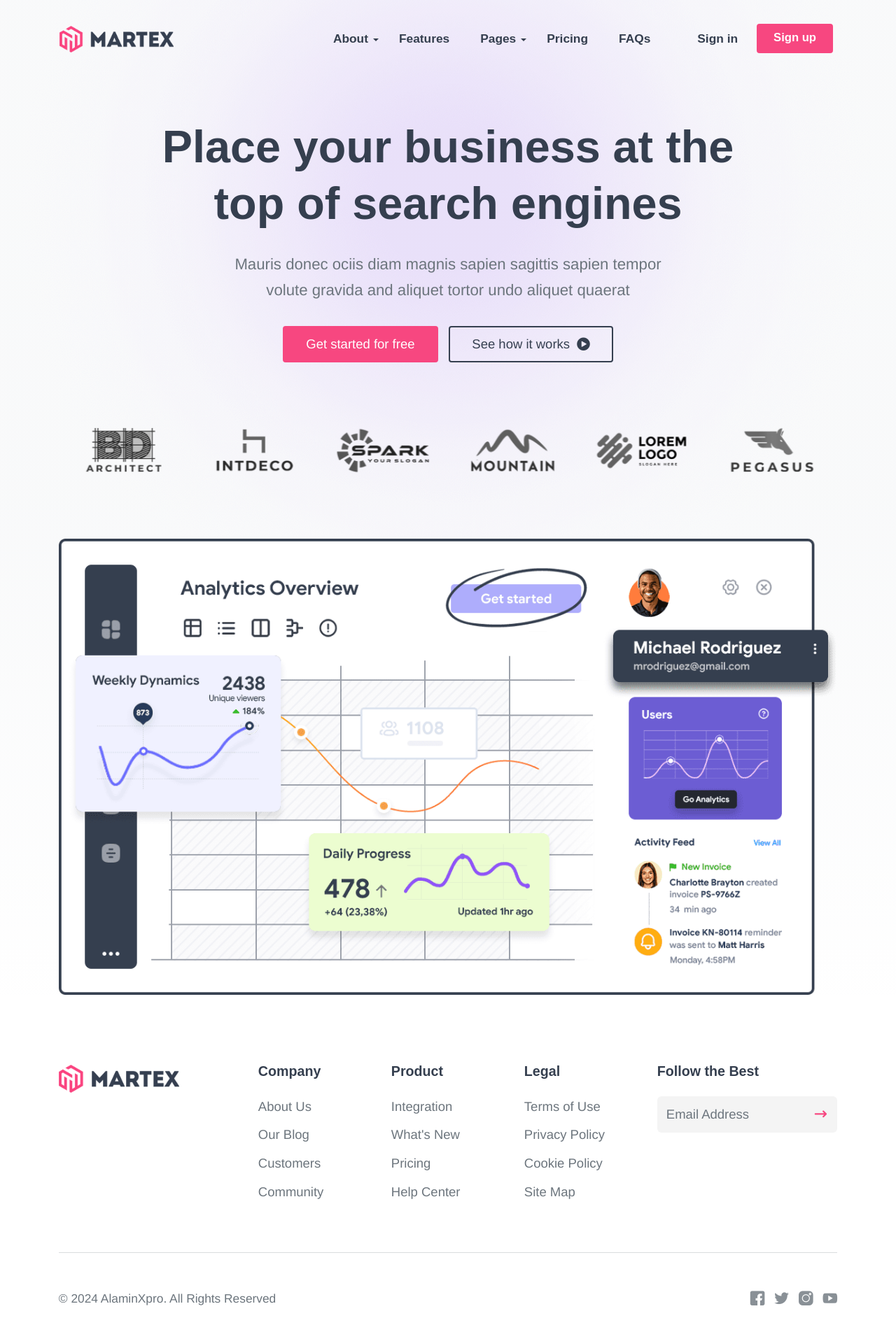
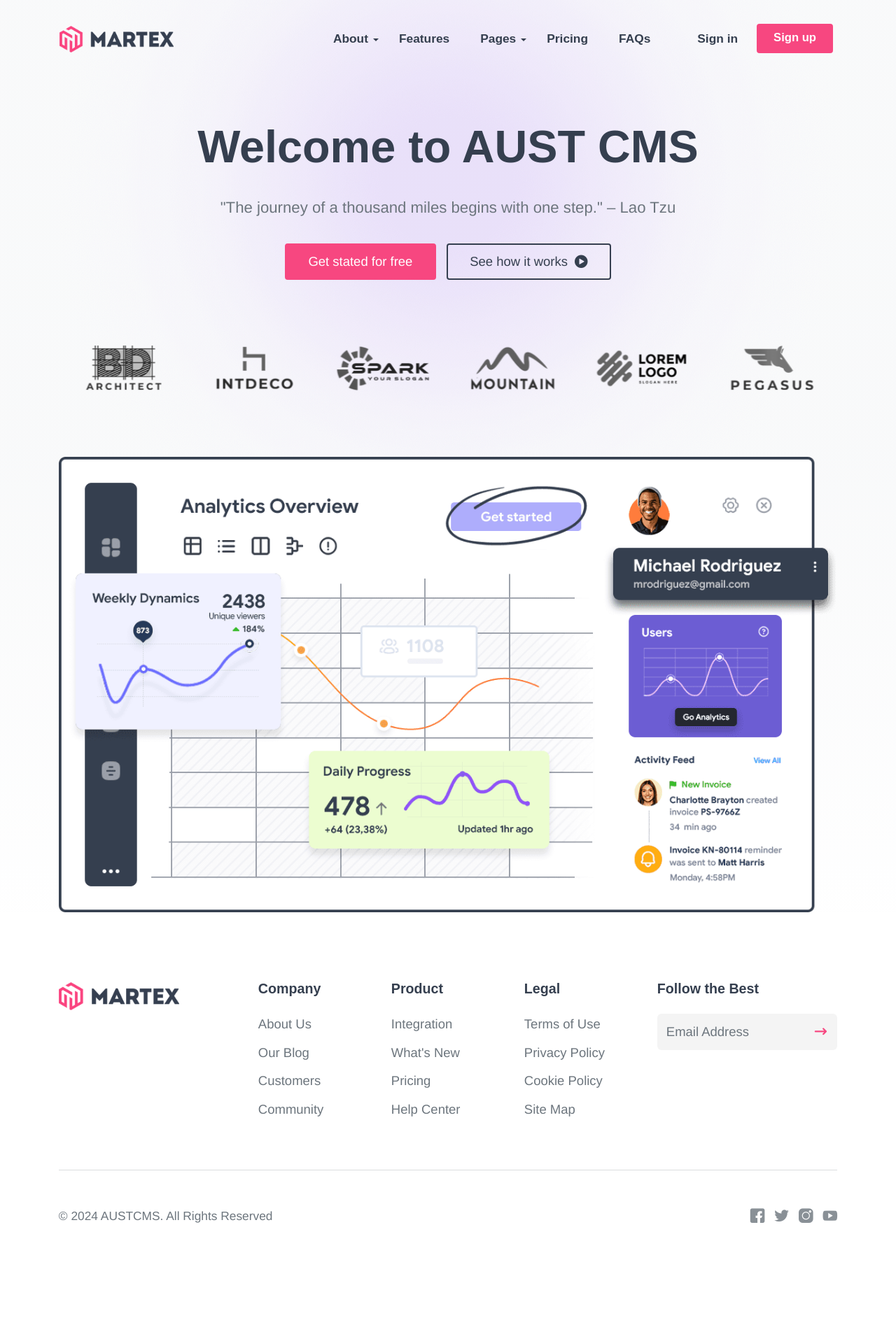
Before and after one commit to alaminXpro/aust-cms, a Next.js app in the folder client/: page / in a window 1280 px wide. Shown: the top 1904 px of the page at 70% size. After the commit the page ends 1804 px from the top, so only its background shows below. Built offline with nearby package versions, Linux system fonts and the light colour scheme.

Commit message:
Made Necessary changes

```diff
--- a/client/src/components/layout/Menu.js
+++ b/client/src/components/layout/Menu.js
@@ -54,8 +54,8 @@ export default function Menu() {
                                 <ul className="col-md-12 col-lg-3 link-list">
                                     <li className="fst-li"><Link href="/blog-listing">Blog Listing</Link></li>
                                     <li><Link href="/single-post">Single Blog Post</Link></li>
-                                    <li><Link href="/login-2">Login Page</Link></li>
-                                    <li><Link href="/signup-2">Signup Page</Link></li>
+                                    <li><Link href="/login">Login Page</Link></li>
+                                    <li><Link href="/signup">Signup Page</Link></li>
                                     <li><Link href="/reset-password">Reset Password</Link></li>
                                 </ul>
                             </div> {/* End row */}
@@ -69,11 +69,11 @@ export default function Menu() {
                 </li>
                 {/* SIGN IN LINK */}
                 <li className="nl-simple reg-fst-link mobile-last-link" aria-haspopup="true">
-                    <Link href="/login-2" className="h-link">Sign in</Link>
+                    <Link href="/login" className="h-link">Sign in</Link>
                 </li>
                 {/* SIGN UP BUTTON */}
                 <li className="nl-simple" aria-haspopup="true">
-                    <Link href="/signup-2" className="btn r-04 btn--theme hover--tra-white last-link">Sign
+                    <Link href="/signup" className="btn r-04 btn--theme hover--tra-white last-link">Sign
                         up</Link>
                 </li>
             </ul>
--- a/client/src/components/layout/MobileMenu.js
+++ b/client/src/components/layout/MobileMenu.js
@@ -26,7 +26,7 @@ export default function MobileMenu() {
                     <span className={isActive.key == 1 ? "wsmenu-click ws-activearrow" : "wsmenu-click"} onClick={() => handleToggle(1)}><i className="wsmenu-arrow" /></span>
                     <Link href="#" className="h-link">About <span className="wsarrow" /></Link>
                     <ul className="sub-menu" style={{ display: `${isActive.key == 1 ? "block" : "none"}` }}>
-                        <li aria-haspopup="true"><Link href="#lnk-1">Why Martex?</Link></li>
+                        <li aria-haspopup="true"><Link href="#lnk-1">Why AUSTCMS?</Link></li>
                         <li aria-haspopup="true"><Link href="#lnk-2">Integrations</Link></li>
                         <li aria-haspopup="true"><Link href="#lnk-3">How It Works</Link></li>
                         <li aria-haspopup="true"><Link href="#features-2">Best Solutions</Link></li>
@@ -70,8 +70,8 @@ export default function MobileMenu() {
                                 <ul className="col-md-12 col-lg-3 link-list">
                                     <li className="fst-li"><Link href="/blog-listing">Blog Listing</Link></li>
                                     <li><Link href="/single-post">Single Blog Post</Link></li>
-                                    <li><Link href="/login-2">Login Page</Link></li>
-                                    <li><Link href="/signup-2">Signup Page</Link></li>
+                                    <li><Link href="/login">Login Page</Link></li>
+                                    <li><Link href="/signup">Signup Page</Link></li>
                                     <li><Link href="/reset-password">Reset Password</Link></li>
                                 </ul>
                             </div> {/* End row */}
@@ -85,11 +85,11 @@ export default function MobileMenu() {
                 </li>
                 {/* SIGN IN LINK */}
                 <li className="nl-simple reg-fst-link mobile-last-link" aria-haspopup="true">
-                    <Link href="/login-2" className="h-link">Sign in</Link>
+                    <Link href="/login" className="h-link">Sign in</Link>
                 </li>
                 {/* SIGN UP BUTTON */}
                 <li className="nl-simple" aria-haspopup="true">
-                    <Link href="/signup-2" className="btn r-04 btn--theme hover--tra-white last-link">Sign
+                    <Link href="/signup" className="btn r-04 btn--theme hover--tra-white last-link">Sign
                         up</Link>
                 </li>
             </ul>
--- a/client/src/components/layout/footer/Footer2.js
+++ b/client/src/components/layout/footer/Footer2.js
@@ -9,7 +9,7 @@ export default function Footer2() {
                         <div className="row row-cols-1 row-cols-md-2 d-flex align-items-center">
                             {/* FOOTER COPYRIGHT */}
                             <div className="col">
-                                <div className="footer-copyright"><p className="p-sm">© 2024 AlaminXpro, Inc.</p></div>
+                                <div className="footer-copyright"><p className="p-sm">© 2024 AUSTCMS, Inc.</p></div>
                             </div>
                             {/* FOOTER LINKS */}
                             <div className="col">
--- a/client/src/components/layout/footer/Footer3.js
+++ b/client/src/components/layout/footer/Footer3.js
@@ -108,7 +108,7 @@ export default function Footer3() {
                             {/* FOOTER COPYRIGHT */}
                             <div className="col">
                                 <div className="footer-copyright">
-                                    <p className="p-sm">© 2024 AlaminXpro. <span>All Rights Reserved</span></p>
+                                    <p className="p-sm">© 2024 AUSTCMS. <span>All Rights Reserved</span></p>
                                 </div>
                             </div>
                             {/* FOOTER SOCIALS */}
--- a/client/src/components/sections/Hero19.js
+++ b/client/src/components/sections/Hero19.js
@@ -12,14 +12,13 @@ export default function Hero19() {
                         <div className="col-md-10 col-lg-9">
                             <div className="hero-19-txt">
                                 {/* Title */}
-                                <h2 className="s-56 w-700">Place your business at the top of search engines</h2>
+                                <h2 className="s-56 w-700">Welcome to AUST CMS</h2>
                                 {/* Text */}
-                                <p className="p-xl">Mauris donec ociis diam magnis sapien sagittis sapien tempor volute gravida
-                                    and aliquet tortor undo aliquet quaerat
+                                <p className="p-xl">"The journey of a thousand miles begins with one step." – Lao Tzu
                                 </p>
                                 {/* Buttons */}
                                 <div className="btns-group">
-                                    <Link href="#banner-7" className="btn r-04 btn--theme hover--theme">Get started for free</Link>
+                                    <Link href="#banner-7" className="btn r-04 btn--theme hover--theme">Get stated for free</Link>
                                     <Link href="" className="video-popup1 btn r-04 btn--tra-black hover--theme ico-20 ico-right">See how it works <span className="flaticon-play" />
                                     </Link>
                                 </div>
--- a/client/src/pages/index.js
+++ b/client/src/pages/index.js
@@ -7,6 +7,7 @@ export default function Home() {
         <>
             <Layout headerStyle={1} footerStyle={3} headerCls="navbar-dark light-hero-header">
                 <Hero19 />
+
             </Layout>
         </>
     )
```
